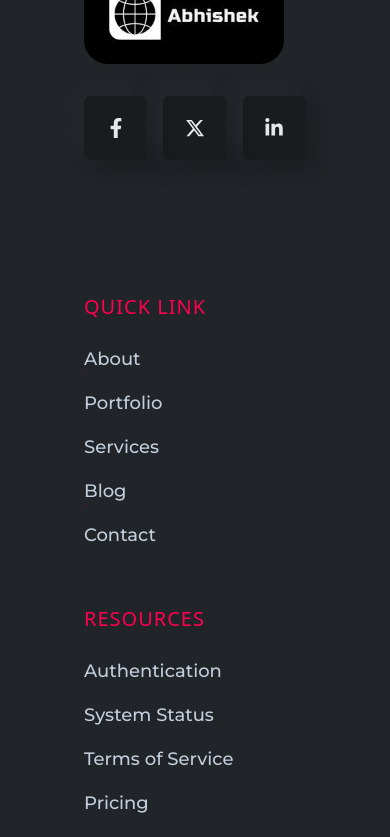
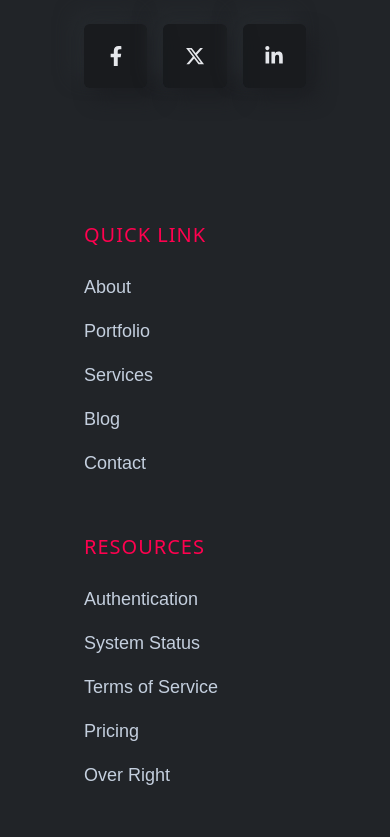
Before and after one commit to Abhishekkumar-7050/My-portfolio, a React (Vite) app: page / in a window 390 px wide. Shown: the part 9532-10369 px from the top of the page. Built offline with nearby package versions, Linux system fonts and the light colour scheme.

Commit message:
add media queries

```diff
--- a/src/App.jsx
+++ b/src/App.jsx
@@ -14,9 +14,9 @@ function App() {
   const [count, setCount] = useState(0)
 
   return (
-    <div className='w-full h-auto bg-bodyColor text-lightText px-5'>
+    <div className='w-full h-auto bg-bodyColor text-lightText px-3 sm:px-5'>
        <Navbar/>
-      <div className='max-w-screen-2xl mx-auto px-16 '>
+      <div className='max-w-screen-2xl px-0 sm:px-16 mx-auto  '>
 
        <Banner/>
        <Features/>
--- a/src/index.css
+++ b/src/index.css
@@ -66,6 +66,11 @@ button:focus-visible {
     background-color: #f9f9f9;
   }
 } */
+*{
+  padding: 0;
+  margin: 0;
+  box-sizing: border-box;
+}
 
 @import url("https://fonts.googleapis.com/css2?family=Montserrat:wght@100;200;300;400;500;600;700;800;900&family=Poppins:wght@100;200;300;400;500;600;700;800;900&display=swap");
 @tailwind base;
```
Also changed, not shown: utils/axiosClient.js (line endings or trailing spaces).
